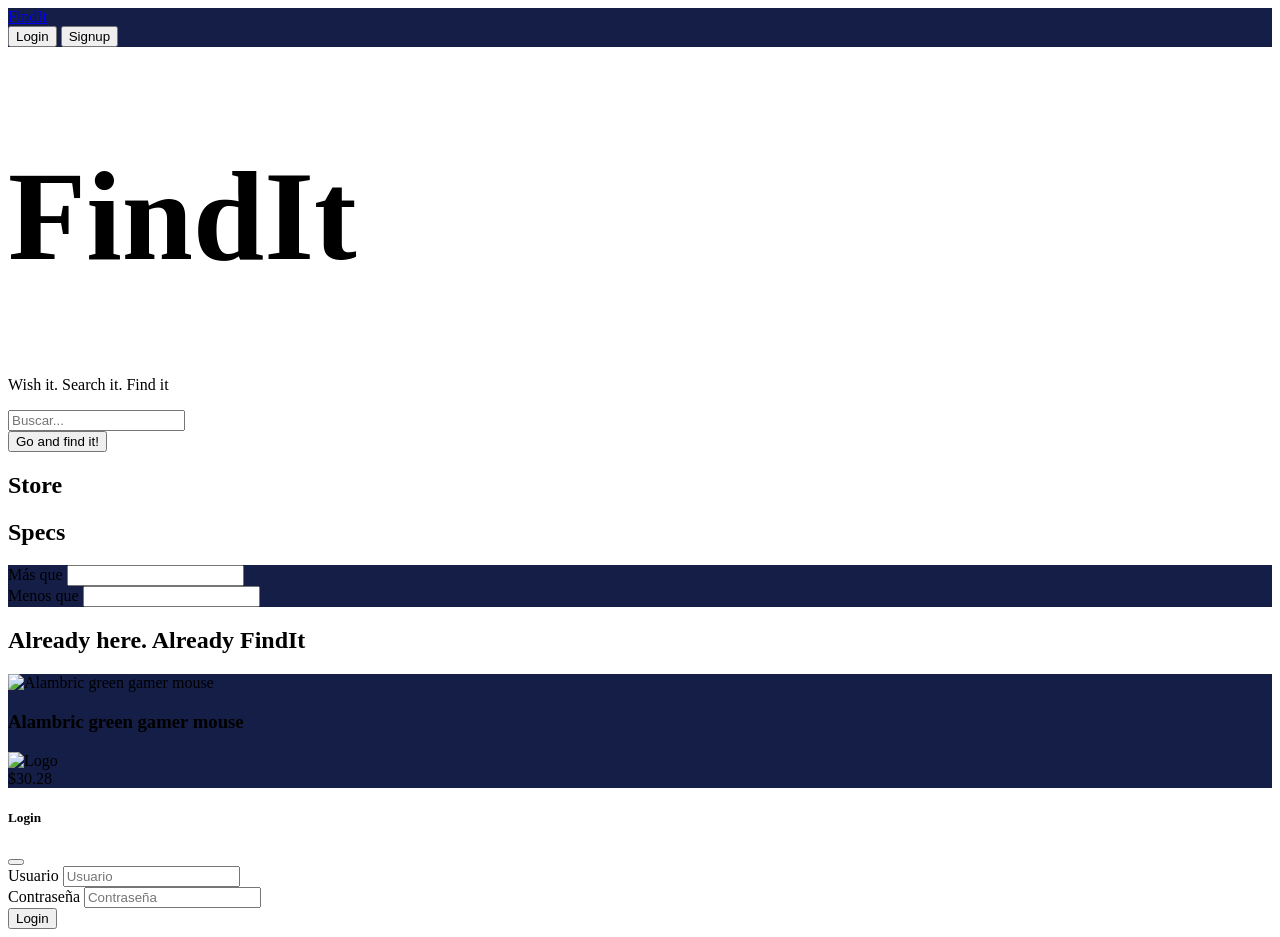
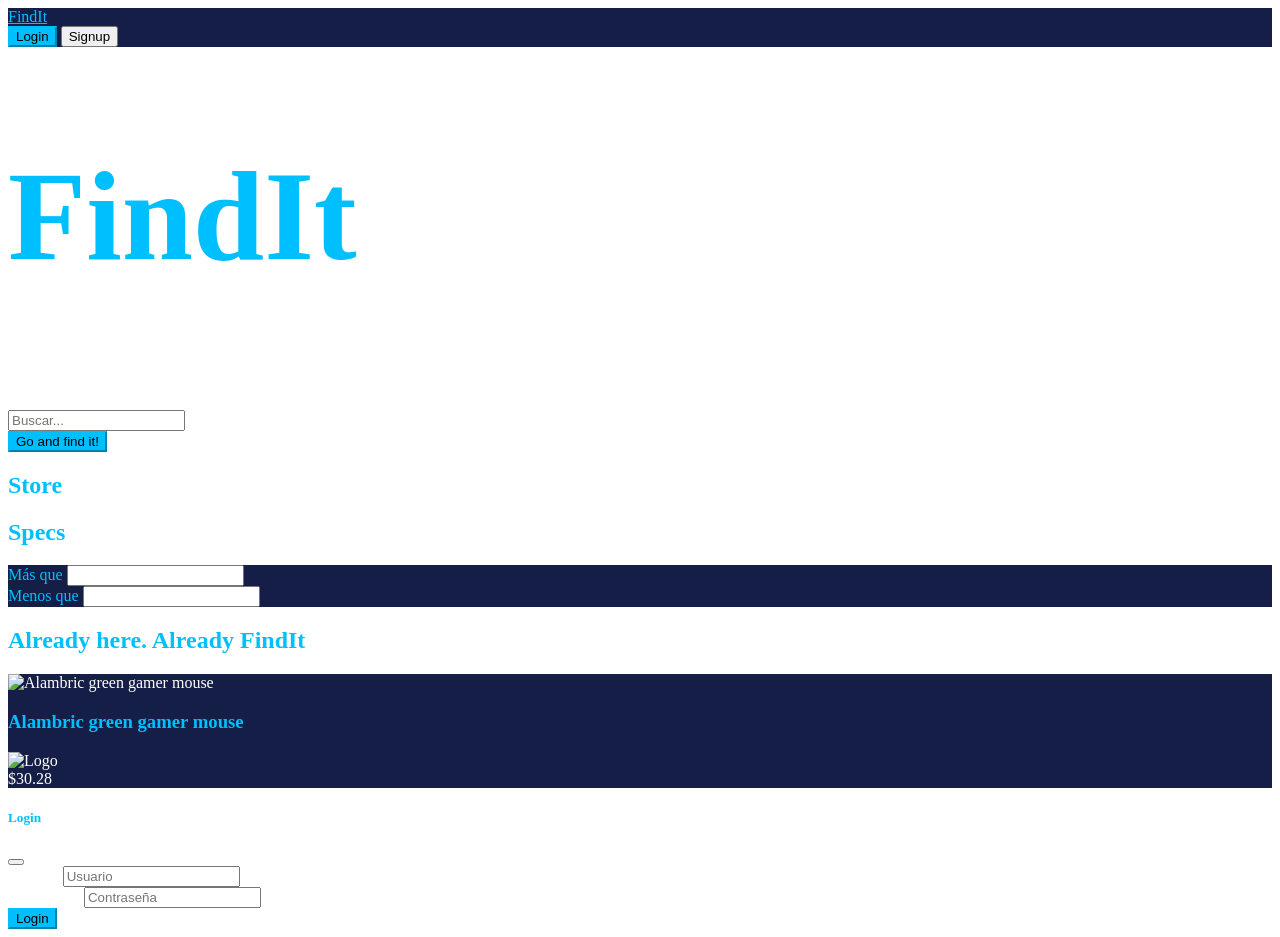

Esqueleto

--- a/public/style.css
+++ b/public/style.css
@@ -18,12 +18,19 @@
     font-weight: 700;
     font-style: italic;
 }
+:root {
+    --primary-bg: #141e46;
+    --accent-color: #00bfff;
+    --text-color: #ffffff;
+    --card-bg: #ffffff;
+}
 .custom-bg{
-    background-color: #141e46;
+    background-color: var(--primary-bg);
 }
 
 body{
     font-family: 'HostGrotesk';
+    color: var(--text-color);
 }
 .display-0{
     font-size: 8rem;
@@ -38,9 +45,21 @@ body{
 
 }
 .box-shadow:hover{
-    box-shadow: 0 0 8px 2px #00ff00;
+    box-shadow: 0 0 8px 2px var(--accent-color);
 }
 .selected{
-    border: 6px solid #00ff00;
+    border: 6px solid var(--accent-color);
     border-radius: 10px;
+}
+
+.text-success {
+    color: var(--accent-color) !important;
+}
+.btn-success {
+    background-color: var(--accent-color) !important;
+    border-color: var(--accent-color) !important;
+}
+.btn-success:hover {
+    background-color: #0099cc !important;
+    border-color: #0099cc !important;
 }
